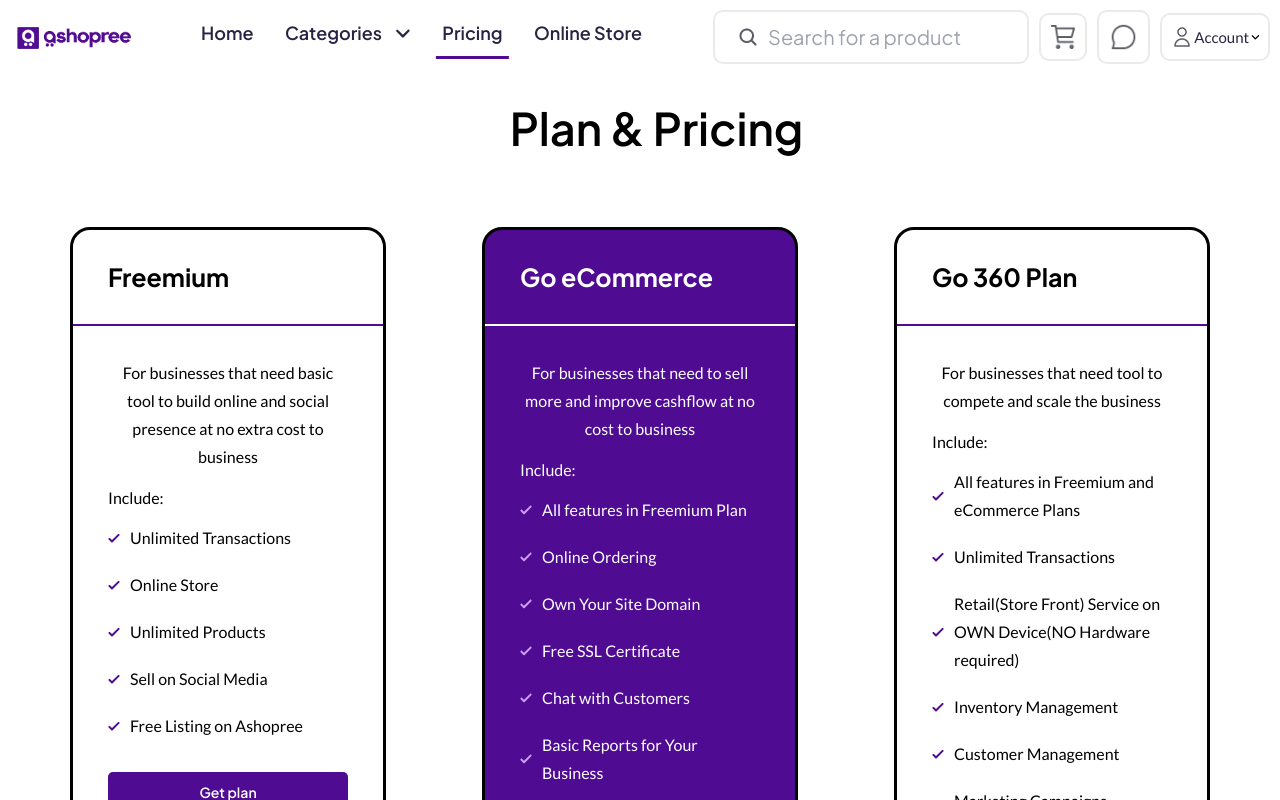
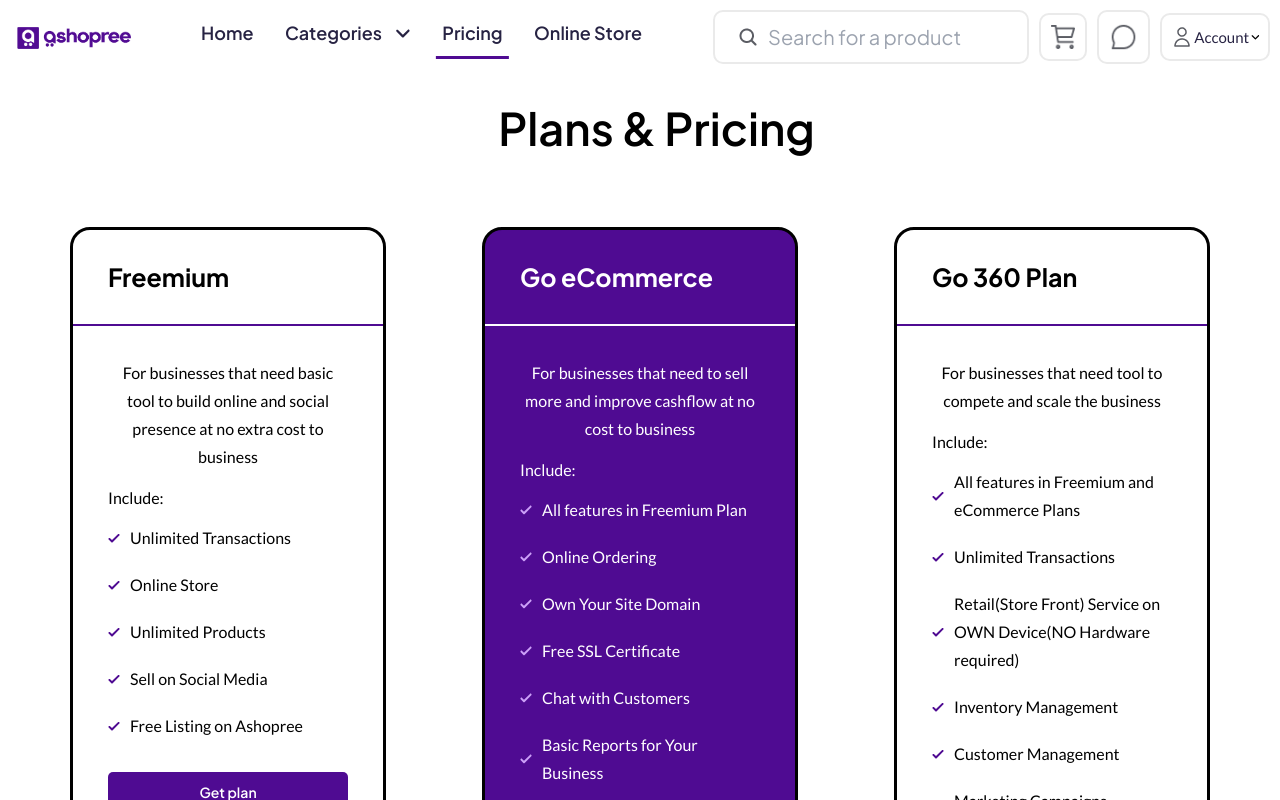
Before and after one commit to adejosh01/paysprint-estore, a React (Create React App) app: page /pricing in a window 1280 px wide. Shown: the top 800 px of the page. Built offline with nearby package versions, Linux system fonts and the light colour scheme.

Commit message:
ok, nice

```diff
--- a/src/pages/pricing/pricing.jsx
+++ b/src/pages/pricing/pricing.jsx
@@ -14,7 +14,7 @@
         <div className="estore-container">
 
             <section className="pricing">
-                <h2> Plan & Pricing </h2>
+                <h2> Plans & Pricing </h2>
 
                 <div className='plans'>
                     <div className='singleItems'>
```
